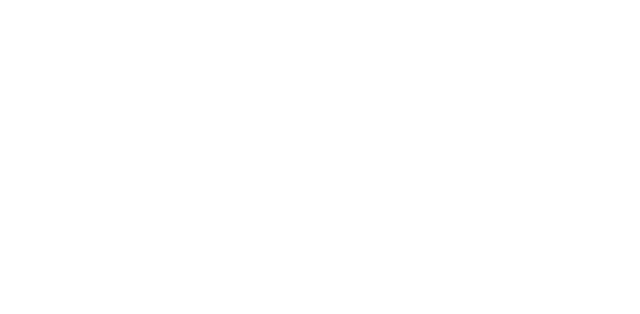
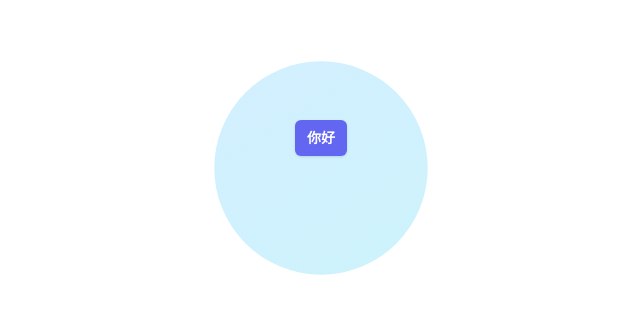
Before and after one commit to ec50n9/blog, a Nuxt app: page /lab/view-transition in a window 1280 px wide. Before the commit this address had no page. Shown: the top 314 px of the page, without its empty margins (319-959 px from the left). Built offline with nearby package versions, Linux system fonts and the light colour scheme.

Commit message:
feat: 添加clip-path示例动画

```diff
--- a/layouts/default.vue
+++ b/layouts/default.vue
@@ -2,7 +2,7 @@
 </script>
 
 <template>
-  <div class="min-h-screen bg-white c-slate-7">
+  <div class="min-h-screen light:bg-white dark:bg-slate-900 c-slate-7">
     <slot />
     <AppFooter />
   </div>
--- a/pages/index.vue
+++ b/pages/index.vue
@@ -39,3 +39,9 @@
     </div>
   </div>
 </template>
+
+<style>
+:root {
+  color-scheme: light dark;
+}
+</style>
--- a/pages/lab/index.vue
+++ b/pages/lab/index.vue
@@ -7,6 +7,7 @@
   { name: "神奇文字背景", path: "/lab/magic-text-bg" },
   { name: "幽灵输入框", path: "/lab/ghost-input-text" },
   { name: "高度动画", path: "/lab/height-transition" },
+  { name: "视图过渡动画", path: "/lab/view-transition" },
 ]);
 </script>
 
--- /dev/null
+++ b/pages/lab/view-transition.vue
@@ -0,0 +1,29 @@
+<script lang="ts" setup>
+const state = useState(() => false);
+</script>
+
+<template>
+  <div
+    class="from-blue-1 to-emerald-1"
+    h="screen"
+    bg="gradient-to-rb from-blue-1 to-emerald-1"
+    of-auto
+    transition="clip-path ease-in-out duration-500"
+    :style="{
+      'clip-path': state ? 'circle(105% at 50% 21%)' : 'circle(10% at 50% 21%)',
+    }"
+  >
+    <button btn-indigo m="x-auto t-30" @click="state = !state">你好</button>
+  </div>
+</template>
+
+<style>
+@keyframes clip {
+  from {
+    clip-path: circle(0% at 50% 21%);
+  }
+  to {
+    clip-path: circle(120% at 50% 21%);
+  }
+}
+</style>
--- a/types/global.d.ts
+++ b/types/global.d.ts
@@ -0,0 +1,5 @@
+import type { AttributifyAttributes } from "@unocss/preset-attributify";
+
+declare module "@vue/runtime-dom" {
+  interface HTMLAttributes extends AttributifyAttributes {}
+}
--- a/uno.config.ts
+++ b/uno.config.ts
@@ -1,5 +1,13 @@
-import { defineConfig } from "unocss";
+import { defineConfig, presetTypography, presetUno } from "unocss";
+import { presetAttributify } from "unocss";
 
 export default defineConfig({
-  rules: [["font-stylish", { 'font-family': "Caveat" }]],
+  presets: [presetAttributify(), presetUno(), presetTypography()],
+  rules: [["font-stylish", { "font-family": "Caveat" }]],
+  shortcuts: [
+    [
+      /^btn-(.*)$/,
+      ([, c]) => `block px-3 py-2 bg-${c}-5 hover:bg-${c}-7 text-sm text-white font-semibold rd-md shadow`,
+    ],
+  ],
 });
```
Also changed, not shown: 1 other file (tests, documents, lock files or other folders).
